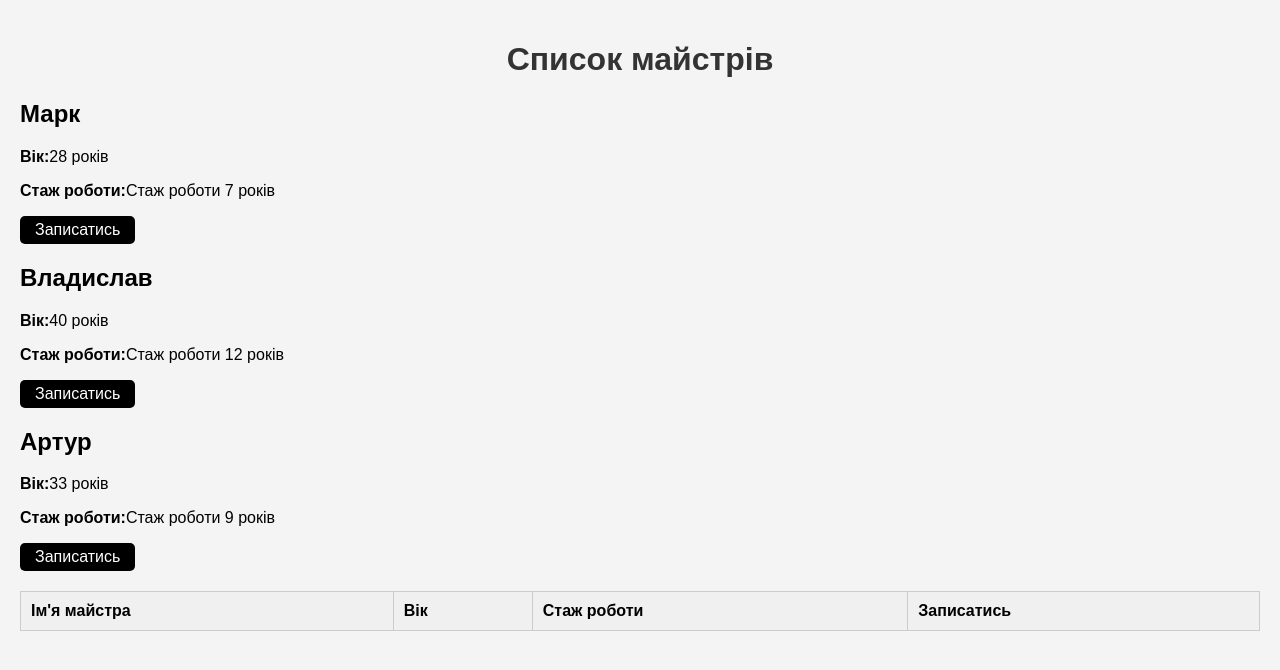
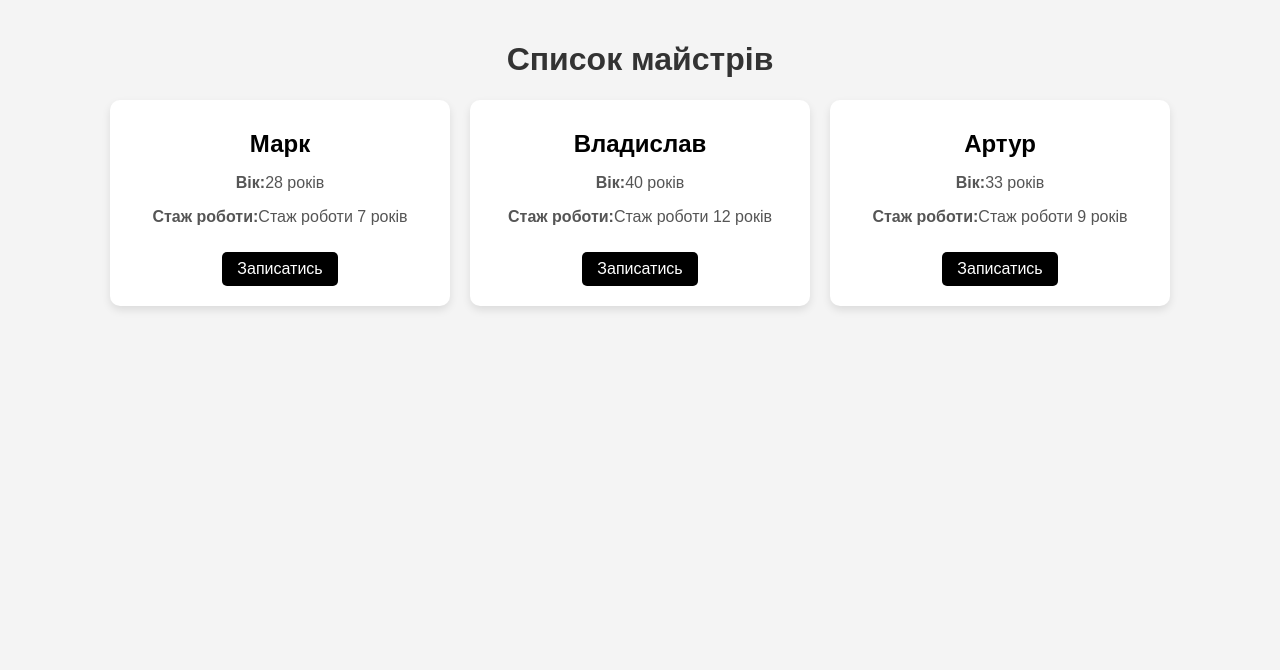
Before and after one commit to AmbreIIa/Perucarnya, a Flask app: page /farbmasters in a window 1280 px wide. Shown: the top 670 px of the page. Run offline with Flask 3, Linux system fonts and the light colour scheme; data comes from the database, SQL or seed files in the repository; lists and menus that the app fills with data are empty.

Commit message:
Update masters_tmpl.html

```diff
--- a/Templates/masters_tmpl.html
+++ b/Templates/masters_tmpl.html
@@ -3,46 +3,64 @@
 <head>
     <meta charset="UTF-8">
     <meta name="viewport" content="width=device-width, initial-scale=1.0">
-    <title>Список мастеров по стрижке</title>
+    <title>Список майстрів</title>
     <style>
         body {
             font-family: Arial, sans-serif;
             margin: 0;
             padding: 20px;
             background-color: #f4f4f4;
+            text-align: center;
         }
+
         h1 {
-            text-align: center;
             color: #333;
         }
-        table {
-            width: 100%;
-            border-collapse: collapse;
+
+        .masters-container {
+            display: flex;
+            flex-wrap: wrap;
+            justify-content: center;
+            gap: 20px;
             margin-top: 20px;
         }
-        table, th, td {
-            border: 1px solid #ccc;
+
+        .master-card {
+            background: white;
+            border-radius: 10px;
+            box-shadow: 0 4px 8px rgba(0, 0, 0, 0.1);
+            padding: 20px;
+            width: 300px;
+            text-align: center;
+            transition: transform 0.3s ease;
         }
-        th, td {
-            padding: 10px;
-            text-align: left;
+
+        .master-card:hover {
+            transform: scale(1.05);
         }
-        th {
-            background-color: #f0f0f0;
+
+        .master-card h2 {
+            margin: 10px 0;
+            color: #000;
         }
-        tr:nth-child(even) {
-            background-color: #fafafa;
+
+        .master-card p {
+            color: #555;
+            font-size: 16px;
         }
-        a.button {
+
+        .master-card .button {
             display: inline-block;
-            padding: 5px 15px;
-            background-color: #000000;
+            margin-top: 10px;
+            padding: 8px 15px;
+            background-color: #000;
             color: white;
             text-decoration: none;
             border-radius: 5px;
-            text-align: center;
+            font-size: 16px;
         }
-        a.button:hover {
+
+        .master-card .button:hover {
             background-color: #45a049;
         }
     </style>
@@ -51,19 +69,9 @@
 
     <h1>Список майстрів</h1>
 
-    <table>
-        <thead>
-            <tr>
-                <th>Ім'я майстра</th>
-                <th>Вік</th>
-                <th>Стаж роботи</th>
-                <th>Записатись</th>
-            </tr>
-        </thead>
-        <tbody>
-            {% block masters %}{% endblock %}
-        </tbody>
-    </table>
+    <div class="masters-container">
+        {% block masters %}{% endblock %}
+    </div>
 
 </body>
 </html>
```
